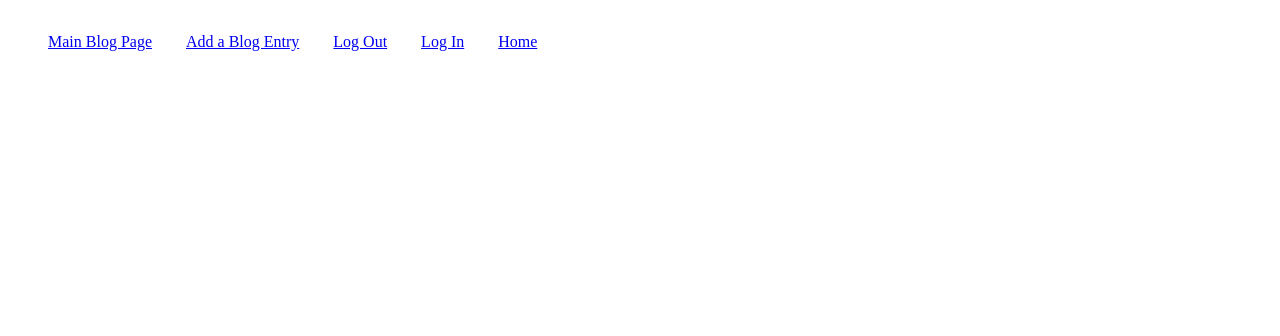
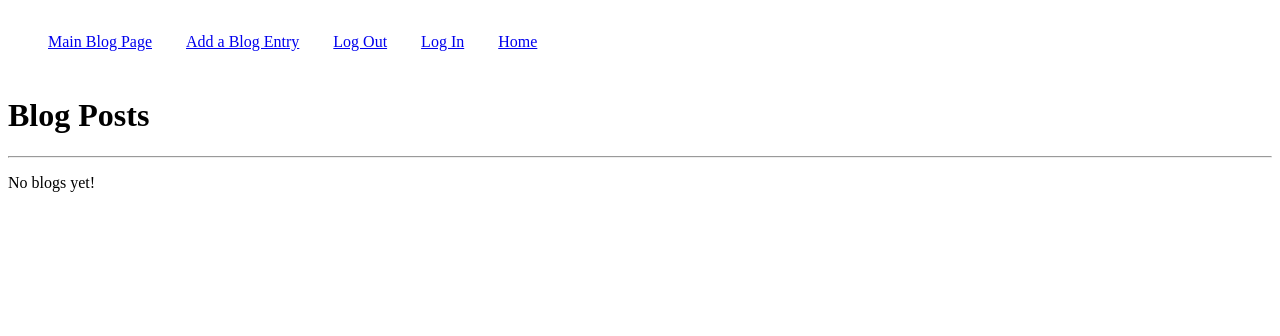
Before and after one commit to joeballo/blogz, a Flask app: a page that uses templates/base.html in a window 1280 px wide. Shown: the top 336 px of the page. Run offline with Flask 2, Linux system fonts and the light colour scheme; the visitor is signed in with stand-in values (Sample User, id 1); data comes from the database, SQL or seed files in the repository; data that the repository does not hold is empty.

Commit message:
created dynamic user pages

```diff
--- a/main.py
+++ b/main.py
@@ -46,19 +46,26 @@ def index():
 
 @app.route('/blog', methods=['POST', 'GET'])
 def blog_listing():
-    num = request.args.get('user')
-    if not num:
-        blogs = Blog.query.all() #view all blogs
-        return render_template("main-blog-listings.html", blogs=blogs, title="Build A Blog!")
-    if num is not 'user':
-        #new_id = request.args.get('id')
-            #view single blog
-        blog = Blog.query.filter_by(id=num).all()
+    new_id = request.args.get('id')
+    new_user = request.args.get('user')
+
+    if not new_id and not new_user:
+        blogs = Blog.query.all() #view all blogs by all users
+        return render_template("main-blog-listings.html",
+        blogs=blogs, title="Build A Blog!")
+
+    if not new_user:  #view one blog by one user
+        blog = Blog.query.filter_by(id=new_id).first()
+        my_user = User.query.filter_by(id=blog.owner_id).first()
         return render_template('single_blog_view.html',
-        blog=blog)
-    else:
-        blogs = Blog.query.filter_by(owner_id=num).all()
-        return render_template('view_users_blogs.html', blogs=blogs)
+        blog=blog, user=my_user)
+
+    else:   #view all blogs by one user
+
+        u_id = User.query.filter_by(username=new_user).first()
+        blogs = Blog.query.filter_by(owner_id=u_id.id).all()
+        return render_template('view_users_blogs.html',
+        blogs=blogs, user=u_id)
 
 
 @app.route('/signup', methods=['POST', 'GET'])
--- a/templates/index.html
+++ b/templates/index.html
@@ -10,7 +10,7 @@
 
         <ul>
             {% for user in users %}
-            <li><a href='/blog?user={{user.id}}'>{{ user.username }}</a></li>
+            <li><a href='/blog?user={{user.username}}'>{{ user.username }}</a></li>
             {% endfor %}
         </ul>
 
--- a/templates/single_blog_view.html
+++ b/templates/single_blog_view.html
@@ -6,6 +6,7 @@
 
     <h2>{{ blog.blog_title }}</h2>
     <p>{{ blog.blog_body }}</p>
+    <p>written by <a href='/blog?user={{user.username}}'>{{ user.username }}</a></p>
 
 
 
--- a/templates/view_users_blogs.html
+++ b/templates/view_users_blogs.html
@@ -1,6 +1,10 @@
 {% extends 'base.html' %}
 
 {% block content %}
+
+<h1>Blog Posts</h1>
+
+<hr/>
 
     {% if blogs|length == 0 %}
     <p>No blogs yet!</p>
@@ -8,8 +12,9 @@
     {% else %}
 
         {% for blog in blogs %}
-            <h2>{{ blog.blog_title }}</h2>
+            <h2><a href='/blog?id={{blog.id}}'>{{ blog.blog_title }}</a></h2>
             <p>{{ blog.blog_body }}</p>
+            <p>written by <a href='/blog?user={{user.username}}'>{{ user.username }}</a></p>
         {% endfor %}
 
     {% endif %}
```
